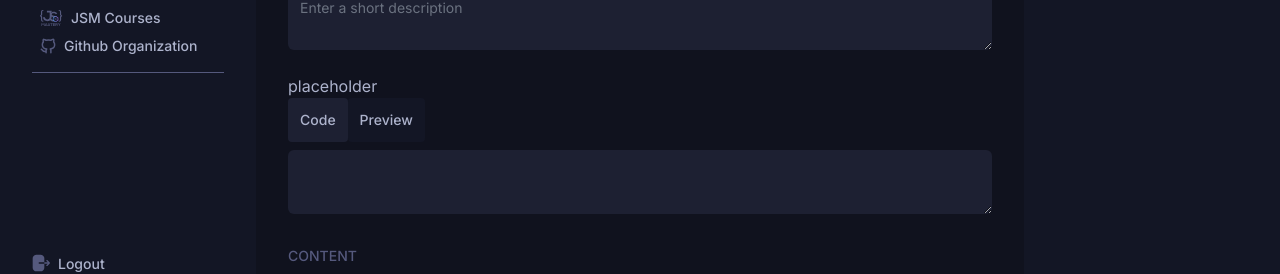
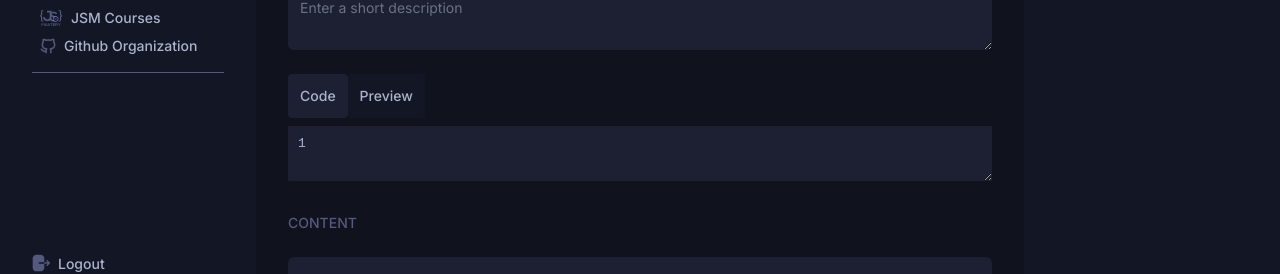
Before and after one commit to DDVVPP/GitNote, a Next.js app: page /posts/create-post in a window 1280 px wide. Shown: the part 506-780 px from the top of the page. Built offline with nearby package versions, Linux system fonts and the light colour scheme; no server answers.

Commit message:
update: flushing out codeEditor with prism and styles

```diff
--- a/app/globals.css
+++ b/app/globals.css
@@ -93,6 +93,28 @@
   .primary-gradient {
     background: linear-gradient(90deg, rgb(67, 183, 254), rgb(79, 72, 230));
   }
+
+  .codeTextArea {
+    padding-left: 28px;
+    font-family: monospace;
+    line-height: 1.5;
+    font-size: medium;
+  }
+  .editorLineNumbers {
+    font-family: monospace;
+    padding-left: 10px;
+    line-height: 1.5;
+    font-size: medium;
+  }
+  /* Hide scrollbar for Chrome, Safari and Opera */
+  .no-scrollbar::-webkit-scrollbar {
+    display: none;
+  }
+  /* Hide scrollbar for IE, Edge and Firefox */
+  .no-scrollbar {
+    -ms-overflow-style: none; /* IE and Edge */
+    scrollbar-width: none; /* Firefox */
+  }
 }
 
 .react-datepicker__view-calendar-icon {
--- a/components/post/BasicInformationPost.tsx
+++ b/components/post/BasicInformationPost.tsx
@@ -98,7 +98,9 @@ const BasicInformationPost = ({
         />
       )}
 
-      {postType === CreateType.COMPONENT && <CodeEditor register={register} />}
+      {postType === CreateType.COMPONENT && (
+        <CodeEditor register={register} useFormHelpers={useFormHelpers} />
+      )}
 
       {postType === CreateType.WORKFLOW && (
         <Steps
--- a/components/post/CodeEditor.tsx
+++ b/components/post/CodeEditor.tsx
@@ -1,20 +1,71 @@
 "use client";
 
-import React from "react";
+import Prism from "prismjs";
+import "prismjs/themes/prism-solarizedlight.css";
+import React, { useEffect, useState } from "react";
 
-const CodeEditor = ({ register }: { register: any }) => {
+const CodeEditor = ({
+  register,
+  useFormHelpers,
+}: {
+  register: any;
+  useFormHelpers: any;
+}) => {
+  const { trigger, control, watch, setValue } = useFormHelpers;
+  const codeContent = watch("codeEditor");
+
+  const [numberOfEditorLines, setNumberOfEditorLines] = useState(0);
+  const [isPreview, setIsPreview] = useState(false);
+
+  useEffect(() => {
+    Prism.highlightAll();
+    setNumberOfEditorLines(codeContent.split("\n").length);
+    const textAreaElement = document.getElementById("code-text-area");
+    textAreaElement.style.height = textAreaElement?.scrollHeight + "px";
+  }, [codeContent]);
+
   return (
     <section className="text-white-300 flex flex-col space-y-2">
-      placeholder
-      <div className="paragraph-3-medium flex  rounded-md border-none">
-        <label className="bg-black-700 rounded p-3">Code</label>
-        <label className="bg-black-800 rounded p-3">Preview</label>
+      <div className="paragraph-3-medium flex rounded-md border-none">
+        <button
+          type="button"
+          className={`${
+            isPreview ? "bg-black-800" : "bg-black-700"
+          } rounded p-3`}
+          onClick={() => setIsPreview(false)}
+        >
+          Code
+        </button>
+        <button
+          type="button"
+          className={`${
+            isPreview ? "bg-black-700" : "bg-black-800"
+          } rounded p-3`}
+          onClick={() => setIsPreview(true)}
+        >
+          Preview
+        </button>
       </div>
-      <textarea
-        className="paragraph-3-regular bg-black-700 rounded-md border-none p-3"
-        placeholder=""
-        {...register("codeEditor")}
-      />
+
+      {isPreview ? (
+        <pre className="language-javascript">
+          <code>{codeContent}</code>
+        </pre>
+      ) : (
+        <div className="bg-black-700 no-scrollbar relative flex justify-start overflow-auto">
+          <span className="editorLineNumbers absolute left-0 top-0 flex flex-col pt-2">
+            {[...Array(numberOfEditorLines)].map((_, idx) => (
+              <span>{idx + 1}</span>
+            ))}
+          </span>
+          <textarea
+            className="codeTextArea bg-black-700 no-scrollbar w-full rounded-md border-none pt-2"
+            placeholder=""
+            {...register("codeEditor")}
+            id="code-text-area"
+          />
+        </div>
+      )}
     </section>
   );
 };
--- a/package.json
+++ b/package.json
@@ -22,6 +22,7 @@
     "next-auth": "^5.0.0-beta.15",
     "prettier": "^2.7.1",
     "prettier-plugin-tailwindcss": "^0.1.13",
+    "prismjs": "^1.29.0",
     "react": "^18",
     "react-datepicker": "^6.4.0",
     "react-dom": "^18",
@@ -36,6 +37,7 @@
     "@tailwindcss/forms": "^0.5.7",
     "@types/bcrypt": "^5.0.2",
     "@types/node": "^20",
+    "@types/prismjs": "^1.26.3",
     "@types/react": "^18",
     "@types/react-datepicker": "^6.2.0",
     "@types/react-dom": "^18",
```
Also changed, not shown: 1 other file (tests, documents, lock files or other folders).
